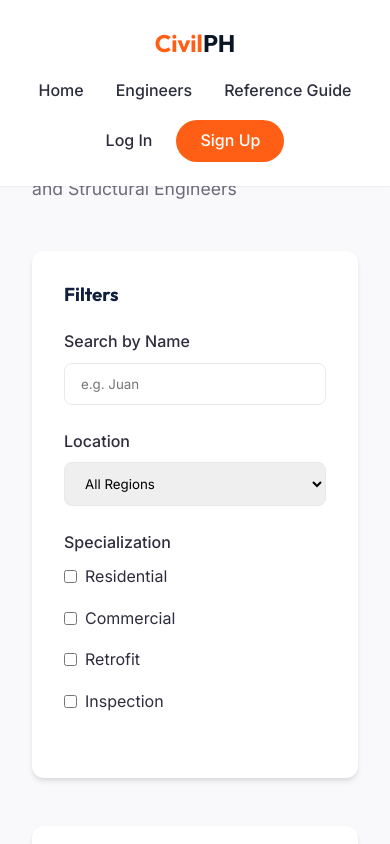
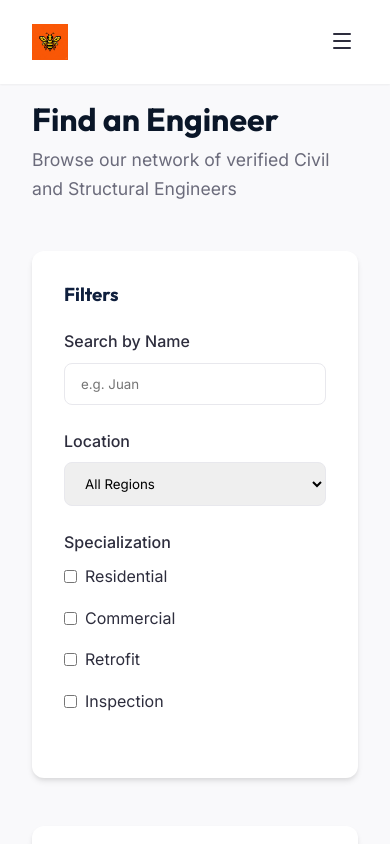
Before and after one commit to colkeaz/CivilPH, a React (Vite) app: page / in a window 390 px wide. Both pictures are taken after typing "Sample" into the empty fields and a click on the button "Search". Shown: the top 844 px of the page. Built offline with nearby package versions, Linux system fonts and the light colour scheme.

Commit message:
feat: add hamburger menu for mobile navigation

```diff
--- a/src/components/Header.tsx
+++ b/src/components/Header.tsx
@@ -1,32 +1,44 @@
 import React, { useState, useEffect } from 'react';
 import { Link, useLocation } from 'react-router-dom';
+import { Menu, X } from 'lucide-react';
+import logoImg from '../images/Logo.png';
 import '../styles/Header.css';
 
 const Header = () => {
   const [scrolled, setScrolled] = useState(false);
+  const [menuOpen, setMenuOpen] = useState(false);
   const location = useLocation();
   const isHomePage = location.pathname === '/';
 
   useEffect(() => {
     const handleScroll = () => {
-      if (window.scrollY > 50) {
-        setScrolled(true);
-      } else {
-        setScrolled(false);
-      }
+      setScrolled(window.scrollY > 50);
     };
-
     window.addEventListener('scroll', handleScroll);
     return () => window.removeEventListener('scroll', handleScroll);
   }, []);
+
+  // Close menu on route change
+  useEffect(() => {
+    setMenuOpen(false);
+  }, [location.pathname]);
 
   return (
     <header className={`header ${scrolled ? 'scrolled' : ''} ${!isHomePage ? 'light-mode' : ''}`}>
       <div className="header-container">
         <Link to="/" className="logo">
-          Civil<span className="logo-accent">PH</span>
+          <img src={logoImg} alt="CivilPH" className="logo-img" />
         </Link>
 
+        <button
+          className="hamburger-btn"
+          onClick={() => setMenuOpen(!menuOpen)}
+          aria-label="Toggle menu"
+        >
+          {menuOpen ? <X size={24} /> : <Menu size={24} />}
+        </button>
+
+        <div className={`nav-menu ${menuOpen ? 'open' : ''}`}>
           <nav className="nav-links">
             <Link to="/" className="nav-item">Home</Link>
             <Link to="/engineers" className="nav-item">Engineers</Link>
@@ -38,6 +50,7 @@ const Header = () => {
             <Link to="/signup" className="btn btn-primary">Sign Up</Link>
           </div>
         </div>
+      </div>
     </header>
   );
 };
--- a/src/styles/Header.css
+++ b/src/styles/Header.css
@@ -34,36 +34,46 @@
   align-items: center;
 }
 
-@media (max-width: 768px) {
-  .header-container {
-    flex-direction: column;
-    gap: 1rem;
-    padding: 0 var(--spacing-md);
-  }
-  .nav-links {
-    flex-wrap: wrap;
-    justify-content: center;
-    gap: 1rem;
-  }
-  .auth-buttons {
-    width: 100%;
-    justify-content: center;
-  }
+.logo {
+  display: flex;
+  align-items: center;
+  text-decoration: none;
+  z-index: 101;
 }
 
-.logo {
-  font-family: var(--font-heading);
-  font-size: 1.5rem;
-  font-weight: 700;
-  color: var(--orange-500);
+.logo-img {
+  height: 36px;
+  width: auto;
+  object-fit: contain;
+  display: block;
+  filter: brightness(0) invert(1);
+  transition: filter 0.3s;
 }
 
-.logo-accent {
-  color: var(--white);
+.header.light-mode .logo-img {
+  filter: none;
 }
 
-.header.light-mode .logo-accent {
-  color: var(--midnight-900);
+/* Hamburger Button */
+.hamburger-btn {
+  display: none;
+  background: none;
+  border: none;
+  cursor: pointer;
+  color: var(--white);
+  z-index: 101;
+  padding: 0.25rem;
+}
+
+.header.light-mode .hamburger-btn {
+  color: var(--grey-800);
+}
+
+/* Nav Menu wrapper */
+.nav-menu {
+  display: flex;
+  align-items: center;
+  gap: var(--spacing-xl);
 }
 
 .nav-links {
@@ -115,3 +125,71 @@
 .btn-text:hover {
   color: var(--orange-400);
 }
+
+/* Mobile */
+@media (max-width: 768px) {
+  .hamburger-btn {
+    display: block;
+  }
+
+  .nav-menu {
+    position: fixed;
+    top: 0;
+    right: -100%;
+    width: 280px;
+    height: 100vh;
+    background-color: var(--midnight-900);
+    flex-direction: column;
+    align-items: flex-start;
+    justify-content: flex-start;
+    padding: 5rem 2rem 2rem;
+    gap: 2rem;
+    transition: right 0.3s ease;
+    box-shadow: -4px 0 20px rgba(0, 0, 0, 0.3);
+  }
+
+  .nav-menu.open {
+    right: 0;
+  }
+
+  .nav-links {
+    flex-direction: column;
+    gap: 1.25rem;
+    width: 100%;
+  }
+
+  .nav-menu .nav-item {
+    color: var(--white);
+    font-size: 1.1rem;
+  }
+
+  .auth-buttons {
+    flex-direction: column;
+    width: 100%;
+    gap: 0.75rem;
+  }
+
+  .nav-menu .btn-text {
+    color: var(--white);
+    text-align: center;
+    width: 100%;
+  }
+
+  .nav-menu .btn.btn-primary {
+    width: 100%;
+    text-align: center;
+    justify-content: center;
+  }
+
+  /* Overlay behind menu */
+  .nav-menu.open::before {
+    content: '';
+    position: fixed;
+    top: 0;
+    left: 0;
+    width: 100vw;
+    height: 100vh;
+    background-color: rgba(0, 0, 0, 0.4);
+    z-index: -1;
+  }
+}
```
Lines whose indentation alone changed are shown as unchanged.
